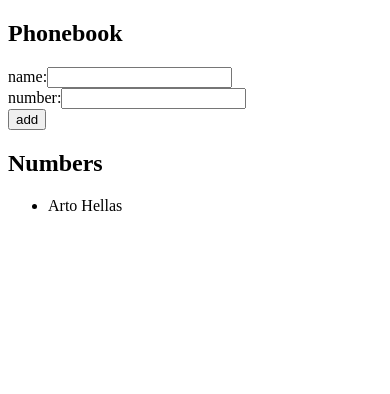
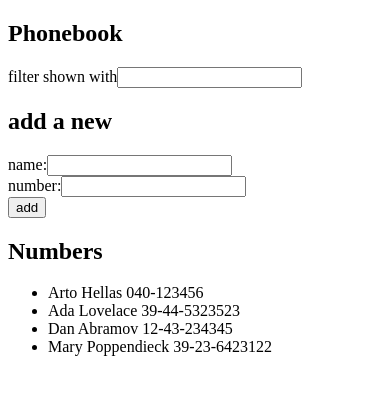
Before and after one commit to otsomikkila/Fullstack, a React (Vite) app in the folder part2/phonebook/: page / in a window 390 px wide. Shown: the top 394 px of the page. Built offline with nearby package versions, Linux system fonts and the light colour scheme.

Commit message:
Phonebook step 4

```diff
--- a/part2/phonebook/src/App.jsx
+++ b/part2/phonebook/src/App.jsx
@@ -2,10 +2,14 @@
 
 const App = () => {
   const [persons, setPersons] = useState([
-    { name: 'Arto Hellas' }
+    { name: 'Arto Hellas', number: '040-123456', id: 1 },
+    { name: 'Ada Lovelace', number: '39-44-5323523', id: 2 },
+    { name: 'Dan Abramov', number: '12-43-234345', id: 3 },
+    { name: 'Mary Poppendieck', number: '39-23-6423122', id: 4 }
   ])
   const [newName, setNewName] = useState('')
   const [newNumber, setNewNumber] = useState('')
+  const [newSearch, setNewSearch] = useState('')
 
   const addPerson = (event) => {
     event.preventDefault()
@@ -35,9 +39,21 @@
     setNewNumber(event.target.value)
   }
 
+  const handleSearchChange = (event) => {
+    setNewSearch(event.target.value)
+  }
+
   return (
     <div>
       <h2>Phonebook</h2>
+      <div>
+        filter shown with
+        <input
+          value={newSearch}
+          onChange={handleSearchChange}
+        />
+      </div>
+      <h2>add a new</h2>
       <form onSubmit={addPerson}>
         <div>
           name:
@@ -62,7 +78,9 @@
       <h2>Numbers</h2>
       <ul>
       {persons.map(person => {
+        if (person.name.toUpperCase().includes(newSearch.toUpperCase())) {
         return <li key={person.name}>{person.name} {person.number}</li>
+        }
       })}
       </ul>
     </div>
```
